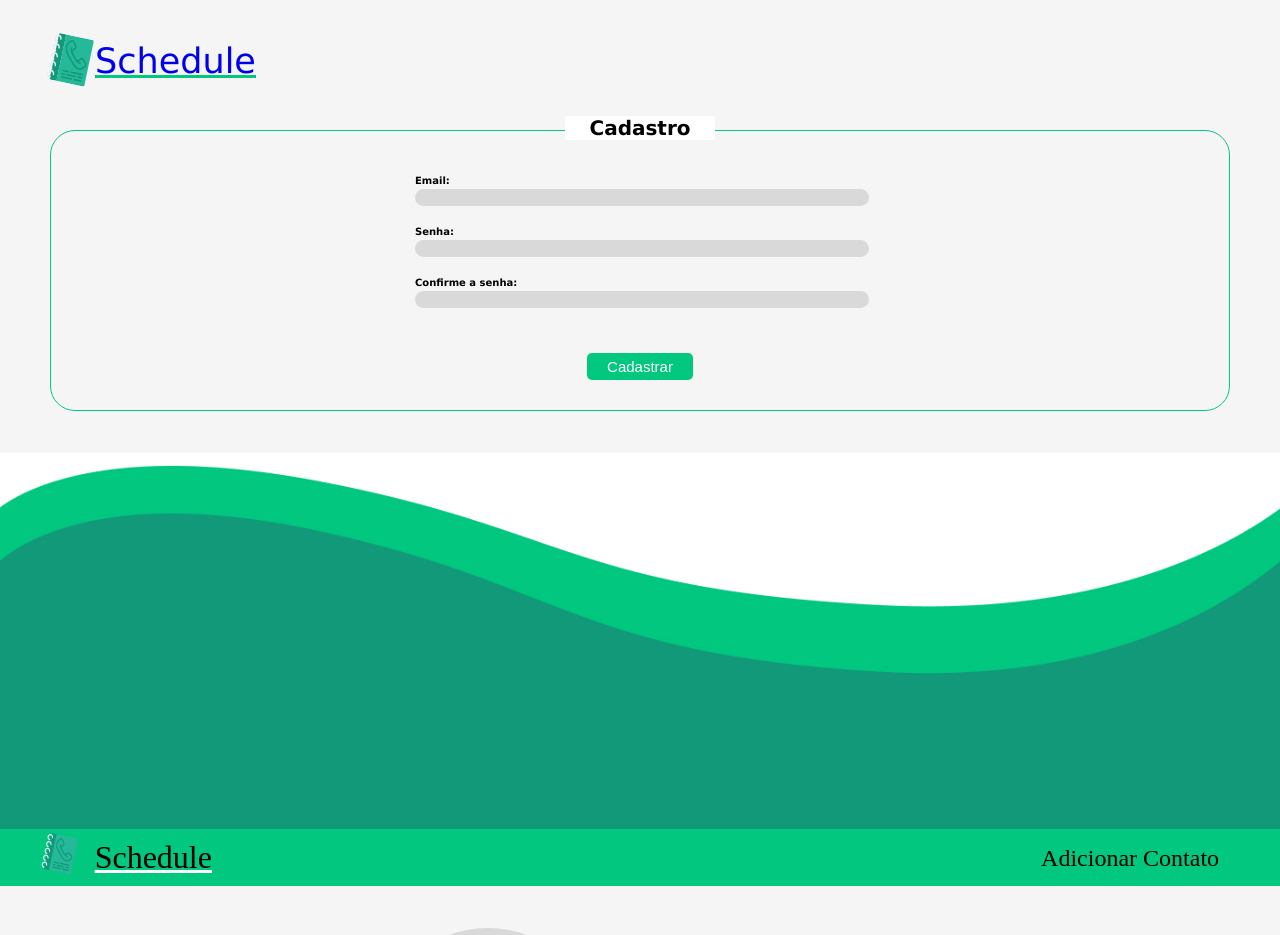
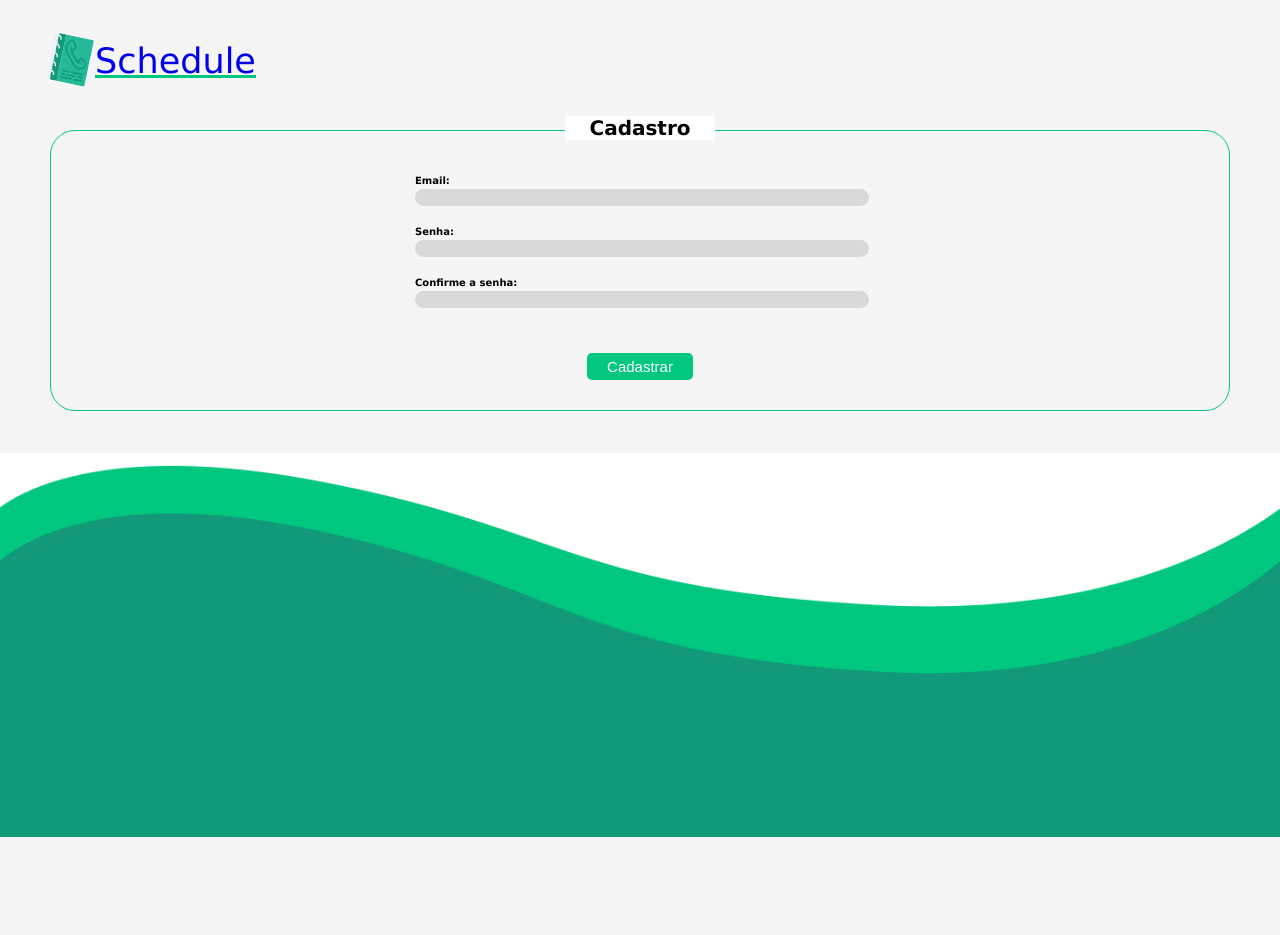
Before and after one commit to DanielRogs/Frontend_Schedule, a React (Create React App) app: page /cadastro in a window 1280 px wide. Shown: the top 935 px of the page. After the commit the page ends 837 px from the top, so only its background shows below. Built offline with nearby package versions, Linux system fonts and the light colour scheme.

Commit message:
Correção de App

```diff
--- a/src/App.tsx
+++ b/src/App.tsx
@@ -9,7 +9,6 @@ class App extends React.Component  {
       <>
         <GlobalStyle />
         <AppRoutes />
-        <InfoPage />
       </>
     )
   }
```
